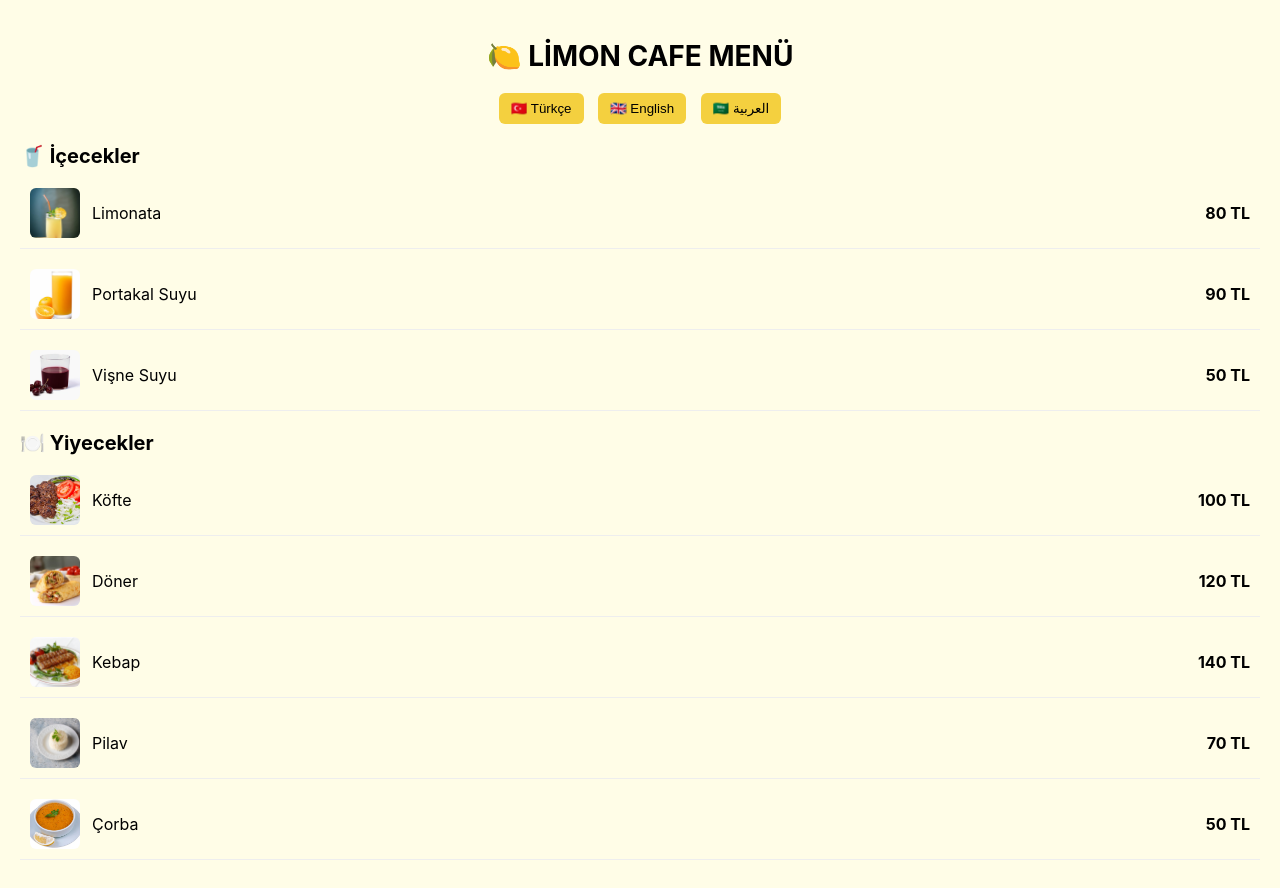
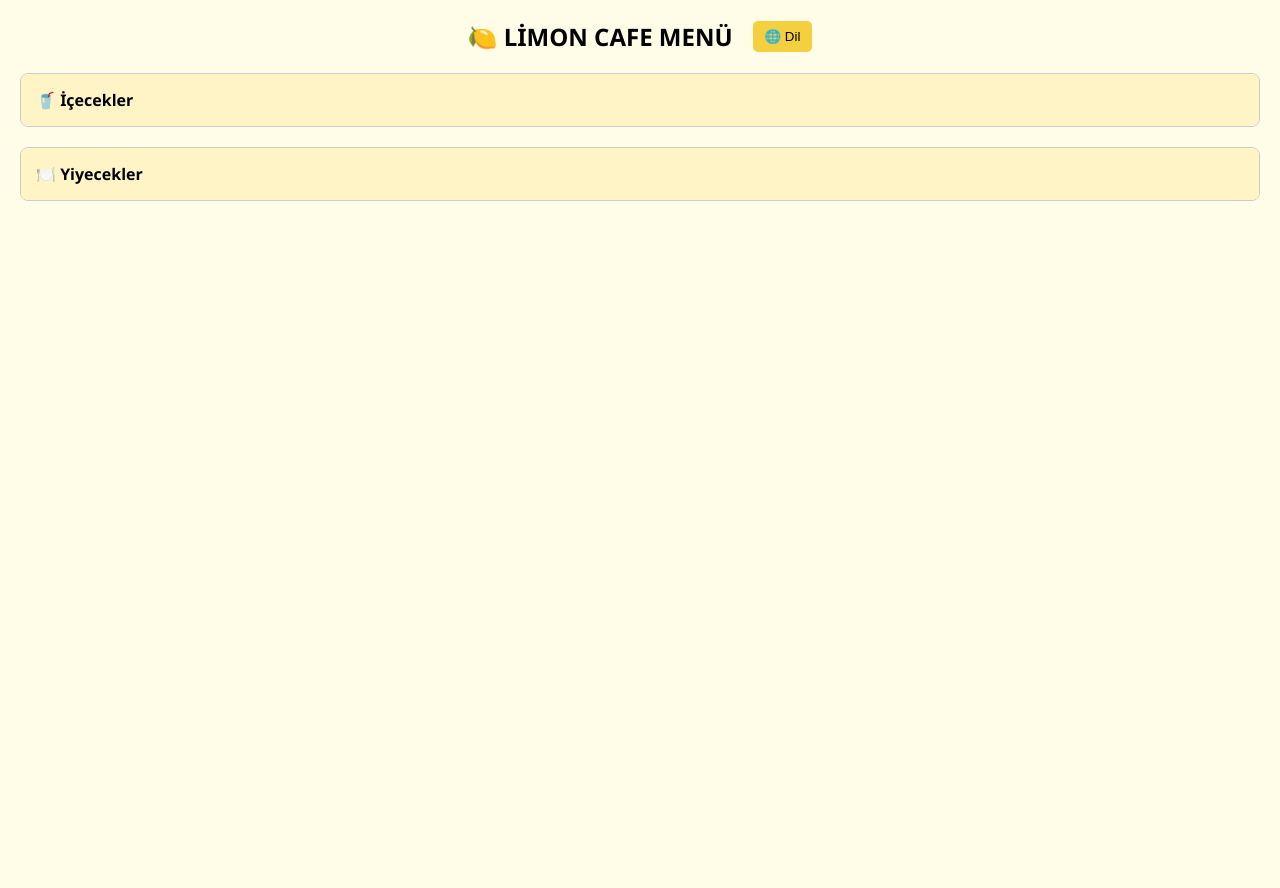
Before and after one commit to SalihAlemdar/qr-men-, a plain HTML site: page index.html in a window 1280 px wide. After the commit the page ends 800 px from the top, so only its background shows below. Drawn offline with Linux system fonts and the light colour scheme.

Commit message:
index_language

```diff
--- a/index.html
+++ b/index.html
@@ -1,41 +1,87 @@
 <!DOCTYPE html>
 <html lang="tr">
 <head>
-  <meta charset="UTF-8" />
-  <meta name="viewport" content="width=device-width, initial-scale=1" />
+  <meta charset="UTF-8">
+  <meta name="viewport" content="width=device-width, initial-scale=1.0">
   <title>Limon Cafe Menü</title>
   <style>
     body {
-      font-family: -apple-system, 'Segoe UI', sans-serif;
+      font-family: 'Segoe UI', sans-serif;
       background: #fffde7;
       padding: 20px;
       margin: 0;
+      transition: direction 0.3s;
+    }
+
+    header {
+      display: flex;
+      justify-content: center;
+      align-items: center;
+      margin-bottom: 20px;
+      gap: 20px;
+      flex-wrap: wrap;
     }
 
     h1 {
+      font-size: 24px;
+      margin: 0;
       text-align: center;
-      font-size: 28px;
-      margin-bottom: 20px;
     }
 
-    .lang-switcher {
-      text-align: center;
-      margin-bottom: 20px;
+    .lang-dropdown {
+      position: relative;
+      display: inline-block;
     }
 
-    .lang-switcher button {
-      margin: 0 5px;
+    .lang-btn {
+      background-color: #f4d03f;
+      border: none;
       padding: 8px 12px;
-      border: none;
-      background-color: #f4d03f;
-      border-radius: 6px;
+      border-radius: 5px;
       cursor: pointer;
     }
 
-    .section-title {
-      font-size: 20px;
+    .lang-options {
+      display: none;
+      position: absolute;
+      right: 0;
+      background-color: white;
+      box-shadow: 0px 4px 8px rgba(0, 0, 0, 0.1);
+      z-index: 1;
+      min-width: 100px;
+    }
+
+    .lang-options button {
+      width: 100%;
+      padding: 10px;
+      border: none;
+      background: none;
+      text-align: left;
+      cursor: pointer;
+    }
+
+    .lang-dropdown:hover .lang-options {
+      display: block;
+    }
+
+    .accordion {
+      margin-bottom: 20px;
+      border: 1px solid #ccc;
+      border-radius: 8px;
+      overflow: hidden;
+    }
+
+    .accordion-header {
+      background-color: #fef4c5;
+      padding: 15px;
+      cursor: pointer;
       font-weight: bold;
-      margin-top: 20px;
+    }
+
+    .accordion-content {
+      display: none;
+      padding: 10px 15px;
+      background-color: #fffefa;
     }
 
     .item {
@@ -43,41 +89,44 @@
       justify-content: space-between;
       align-items: center;
       margin: 10px 0;
-      padding: 10px;
-      border-bottom: 1px solid #eee;
     }
 
     .item img {
       width: 50px;
       height: 50px;
+      object-fit: cover;
       border-radius: 6px;
-      margin-right: 12px;
-      object-fit: cover;
+      margin-right: 10px;
     }
 
     .left {
       display: flex;
       align-items: center;
+      gap: 10px;
     }
 
     .price {
       font-weight: bold;
     }
-
   </style>
 </head>
 <body>
 
+  <header>
     <h1 id="title">🍋 LİMON CAFE MENÜ</h1>
-
-  <div class="lang-switcher">
+    <div class="lang-dropdown">
+      <button class="lang-btn">🌐 Dil</button>
+      <div class="lang-options">
         <button onclick="setLanguage('tr')">🇹🇷 Türkçe</button>
         <button onclick="setLanguage('en')">🇬🇧 English</button>
         <button onclick="setLanguage('ar')">🇸🇦 العربية</button>
       </div>
+    </div>
+  </header>
 
-  <div>
-    <div class="section-title" id="drinksTitle">🥤 İçecekler</div>
+  <div class="accordion">
+    <div class="accordion-header" onclick="toggleAccordion(this)" id="drinksTitle">🥤 İçecekler</div>
+    <div class="accordion-content">
       <div class="item">
         <div class="left"><img src="img/limonata.jpg"><span id="item1">Limonata</span></div>
         <div class="price">80 TL</div>
@@ -90,8 +139,12 @@
         <div class="left"><img src="img/visne.jpg"><span id="item3">Vişne Suyu</span></div>
         <div class="price">50 TL</div>
       </div>
+    </div>
+  </div>
 
-    <div class="section-title" id="foodsTitle">🍽️ Yiyecekler</div>
+  <div class="accordion">
+    <div class="accordion-header" onclick="toggleAccordion(this)" id="foodsTitle">🍽️ Yiyecekler</div>
+    <div class="accordion-content">
       <div class="item">
         <div class="left"><img src="img/kofte.jpg"><span id="item4">Köfte</span></div>
         <div class="price">100 TL</div>
@@ -111,6 +164,7 @@
       <div class="item">
         <div class="left"><img src="img/corba.jpg"><span id="item8">Çorba</span></div>
         <div class="price">50 TL</div>
+      </div>
     </div>
   </div>
 
@@ -163,6 +217,12 @@
         document.getElementById(key).textContent = t[key];
       }
       document.documentElement.lang = lang;
+      document.body.style.direction = lang === 'ar' ? 'rtl' : 'ltr';
+    }
+
+    function toggleAccordion(header) {
+      const content = header.nextElementSibling;
+      content.style.display = content.style.display === 'block' ? 'none' : 'block';
     }
   </script>
 
```
Lines whose indentation alone changed are shown as unchanged.
